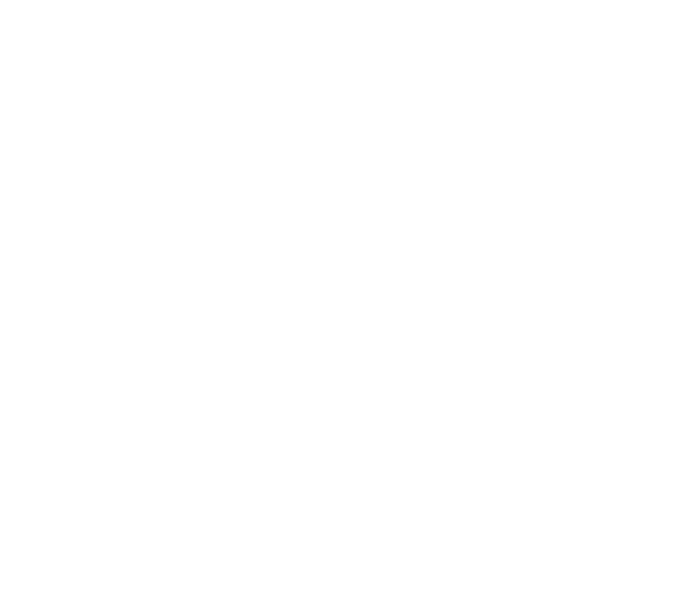
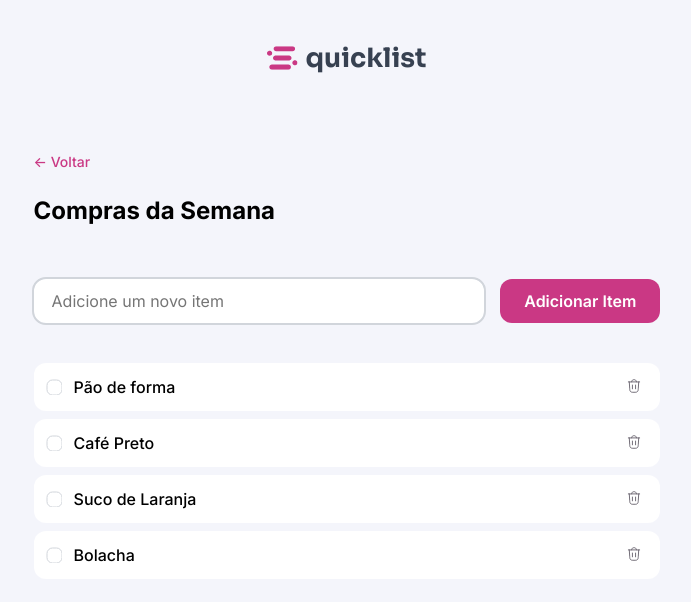
Before and after one commit to jvrb/projects-rocketseat, a plain HTML site: page js-01-desafio-quicklist/index.html in a window 1280 px wide. Shown: the whole page, without its empty margins (293-984 px from the left). Drawn offline with Linux system fonts and the light colour scheme.

```diff
--- a/js-01-desafio-quicklist/index.html
+++ b/js-01-desafio-quicklist/index.html
@@ -9,5 +9,26 @@
 		<link rel="stylesheet" href="./styles/index.css" />
 		<title>Quicklist JS</title>
 	</head>
-	<body></body>
+	<body>
+		<header>
+			<img src="./assets/icons/Rareblocks.svg" alt="">
+			<span>quicklist</span>
+		</header>
+
+		<main>
+			<div id="container">
+				<a href="#"><- Voltar</a>
+				<h1>Compras da Semana</h1>
+				<form id="formList">
+					<input type="text" required placeholder="Adicione um novo item" name="inputItem" id="inputItem">
+					<button>Adicionar Item</button>
+				</form>
+				<div id="result">
+				</div>
+				<div id="msgerror"></div>
+			</div>
+		</main>
+
+		<script src="./script.js"></script>
+	</body>
 </html>
--- /dev/null
+++ b/js-01-desafio-quicklist/script.js
@@ -0,0 +1,74 @@
+const form = document.getElementById("formList");
+const itemList = form.inputItem;
+const result = document.getElementById("result");
+const msgDeleteItem = document.getElementById("msgerror")
+
+let listTask = ["Pão de forma", "Café Preto", "Suco de Laranja", "Bolacha"];
+
+function deleteTask(task,index) {
+    msgDeleteItem.innerHTML = ""
+	listTask = listTask.filter((_, i) => i !== index)
+    console.log(index, listTask)
+    loadTasks()
+    const msgDelete = document.createElement("div")
+    msgDelete.className = "mensagemDelete"
+    msgDelete.innerHTML = `
+        <img class="alertIcon" src="./assets/icons/warning-circle-filled.svg" alt="">
+		<p>${task} removido da lista</p>
+		<img id="closeMsgDelete" src="./assets/icons/close-msg.svg" alt="">
+        `
+
+    msgDeleteItem.appendChild(msgDelete)
+
+    const closeBtn = document.getElementById("closeMsgDelete")
+
+    closeBtn.addEventListener("click", () => msgDelete.remove())
+    setTimeout(() => {
+        msgDelete.remove()
+    }, 3000)
+}
+
+function loadTasks() {
+    result.innerHTML = ""
+	listTask.forEach((item, index) => {
+		const div = document.createElement("div");
+		div.className = "itemList";
+
+		div.innerHTML = `
+            <label class="checkbox-wrapper">
+				<input type="checkbox">
+				<span class="checkbox-custom"></span>
+				<p>${item}</p>
+			</label>
+        `;
+
+        const button = document.createElement("button")
+        const img = document.createElement("img")
+        img.src = "./assets/icons/trash.svg"
+        button.appendChild(img)
+        div.appendChild(button)
+        button.addEventListener("click", () => deleteTask(item, index))
+		result.appendChild(div);
+	});
+}
+
+function createTask(value) {
+    listTask.push(value)
+    loadTasks()
+}
+
+window.onload = () => {loadTasks()};
+
+form.onsubmit = (event) => {
+	event.preventDefault();
+
+	if (itemList.value == null || itemList.value == undefined || itemList.value == false) {
+		alert("Digite alguma tarefa");
+		document.getElementById("inputItem").focus();
+	}
+
+    createTask(itemList.value)
+
+	// Limpando o valor do input
+	itemList.value = "";
+};
--- a/js-01-desafio-quicklist/styles/desktop.css
+++ b/js-01-desafio-quicklist/styles/desktop.css
@@ -0,0 +1,154 @@
+header {
+	display: flex;
+	justify-content: center;
+	align-items: center;
+	gap: 7px;
+	margin-top: 1.56rem;
+
+	font: var(--f-logo);
+	color: var(--content-secondary);
+}
+
+main {
+	margin-top: 3.875rem;
+	display: flex;
+	justify-content: center;
+	& #container {
+		width: 39.18rem;
+
+		& a {
+			font: var(--f-link);
+			text-decoration: none;
+			color: var(--color-brand);
+		}
+
+		& h1 {
+			margin-top: 1rem;
+			font: var(--f-title);
+		}
+
+		& form {
+			margin-top: 2.75rem;
+			display: flex;
+			justify-content: space-between;
+			& input {
+				width: 28.18rem;
+				height: 2.75rem;
+				padding-left: 1.125rem;
+				border-radius: 0.75rem;
+				border: none;
+				outline: 2px solid var(--border-primary);
+				font: var(--f-input);
+				color: var(--content-tertiary);
+			}
+
+			& button {
+				padding: 0.75rem 1.5rem;
+				border-radius: 0.75rem;
+				border: none;
+				background-color: var(--color-brand);
+
+				font: var(--f-label);
+				color: var(--content-always-white);
+			}
+		}
+
+		& #result {
+			display: flex;
+			flex-direction: column;
+			margin-top: 2.5rem;
+			gap: .5rem;
+
+			& .itemList {
+				width: 100%;
+				display: flex;
+				gap: 1.25rem;
+				justify-content: space-between;
+				align-items: center;
+				padding: 0.5rem 0.75rem;
+				background-color: var(--bg-secondary);
+				border-radius: 0.75rem;
+
+				& .checkbox-wrapper {
+					position: relative;
+					display: flex;
+					align-items: center;
+					width: 100%;
+					gap: .75rem;
+
+					& [type="checkbox"] {
+						all: unset;
+						position: absolute;
+						inset: 0;
+					}
+
+					& .checkbox-custom {
+						width: 1rem;
+						height: 1rem;
+
+						background-image: url(../assets/icons/checkbox-default.svg);
+					}
+
+					&:hover, &:focus-within {
+						.checkbox-custom {
+							background-image: url(../assets/icons/checkbox-hover.svg);
+						}
+					}
+
+					&:has(:checked) .checkbox-custom {
+						background-image: url(../assets/icons/checkbox-checked.svg);
+					}
+
+					& p {
+						font: var(--f-paragraph);
+					}
+
+					&:has(:checked) p {
+						text-decoration: line-through;
+					}
+
+				}
+
+				& button {
+					background-color: transparent;
+					border: none;
+					width: 2rem;
+					height: 2rem;
+					cursor: pointer;
+
+					& img {
+						width: 1rem;
+						height: 1rem;
+					}
+				}
+			}
+		}
+
+		& .mensagemDelete{
+			display: flex;
+			justify-content: space-between;
+			align-items: center;
+			padding: 0.75rem;
+			border-radius: 0.75rem;
+			margin-top: 1.652rem;
+
+			background-color: var(--color-danger);
+
+			& .alertIcon {
+				width: 1rem;
+				height: 1rem;
+			}
+
+			& #closeMsgDelete{
+				cursor: pointer;
+			}
+
+			& img + p {
+				width: 95%;
+				margin-left: 8px;
+				font: var(--f-label);
+				color: var(--bg-secondary);
+			}
+		}
+	}
+}
--- a/js-01-desafio-quicklist/styles/global.css
+++ b/js-01-desafio-quicklist/styles/global.css
@@ -21,6 +21,7 @@
 
     --border-primary: #D1D5DB;
     --bg-primary: #F4F5FB;
+    --bg-secondary: #ffff;
 
     --f-logo: 700 1.66rem/2.5 var(--ff-sora);
     --f-label: 600 1rem/1.25 var(--ff-inter);
@@ -30,3 +31,7 @@
     --f-input: 400 1rem/140 var(--ff-inter);
 
 }
+
+body {
+    background-color: var(--bg-primary);
+}
--- a/js-01-desafio-quicklist/styles/index.css
+++ b/js-01-desafio-quicklist/styles/index.css
@@ -1,2 +1,3 @@
+@import url('./global.css');
 @import url('./desktop.css');
 @import url('./mobile.css');
```
Also changed, not shown: js-01-desafio-quicklist/assets/icons/Rareblocks.svg (renamed from js-01-desafio-quicklist/assets/icons/Rareblocks _ Logo #38 1.svg), js-01-desafio-quicklist/assets/icons/checkbox-checked.svg (added), js-01-desafio-quicklist/assets/icons/checkbox-default.svg (added), js-01-desafio-quicklist/assets/icons/checkbox-hover.svg (added), js-01-desafio-quicklist/assets/icons/close-msg.svg (added), js-01-desafio-quicklist/assets/icons/trash.svg (renamed from js-01-desafio-quicklist/assets/icons/Frame.svg).
